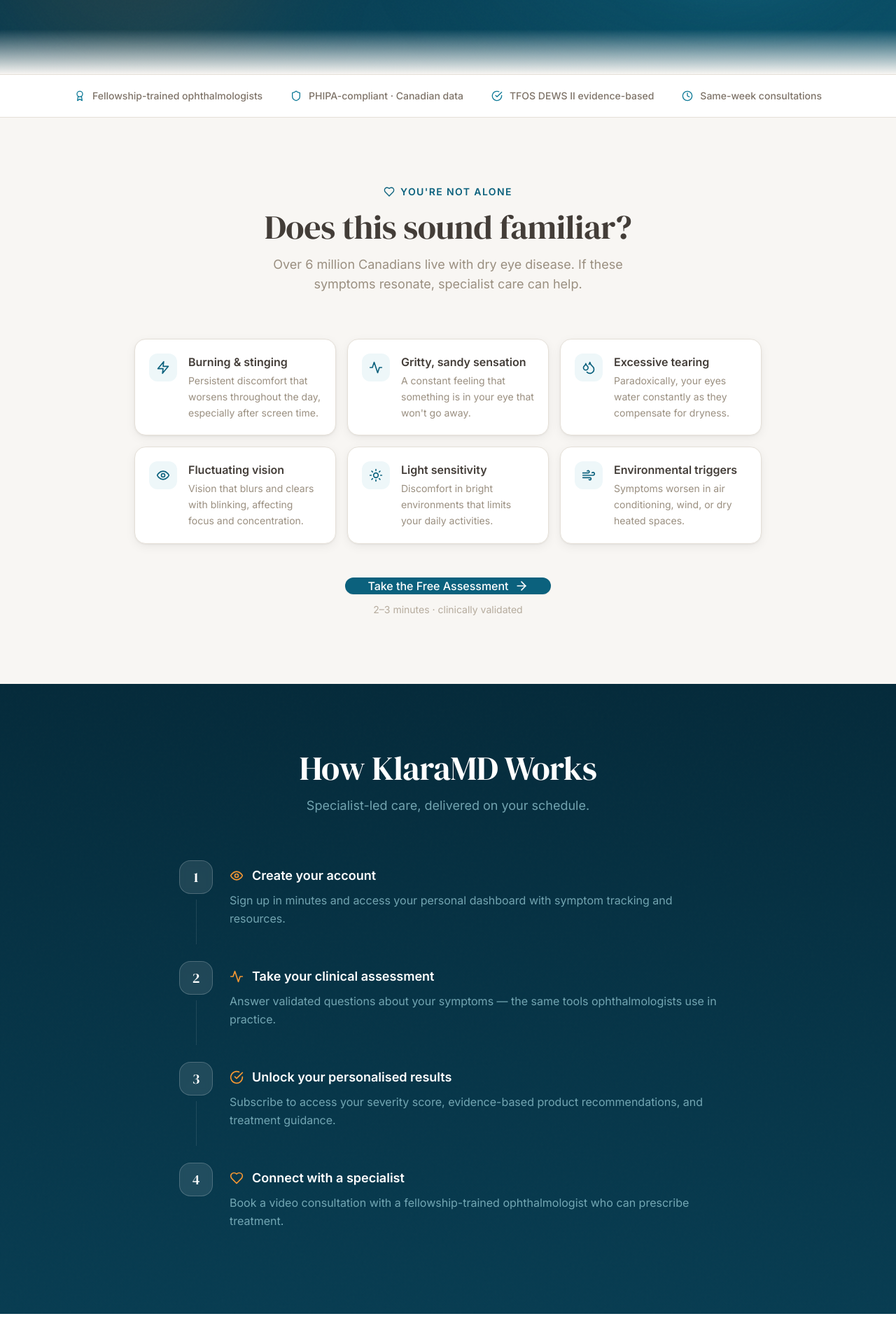
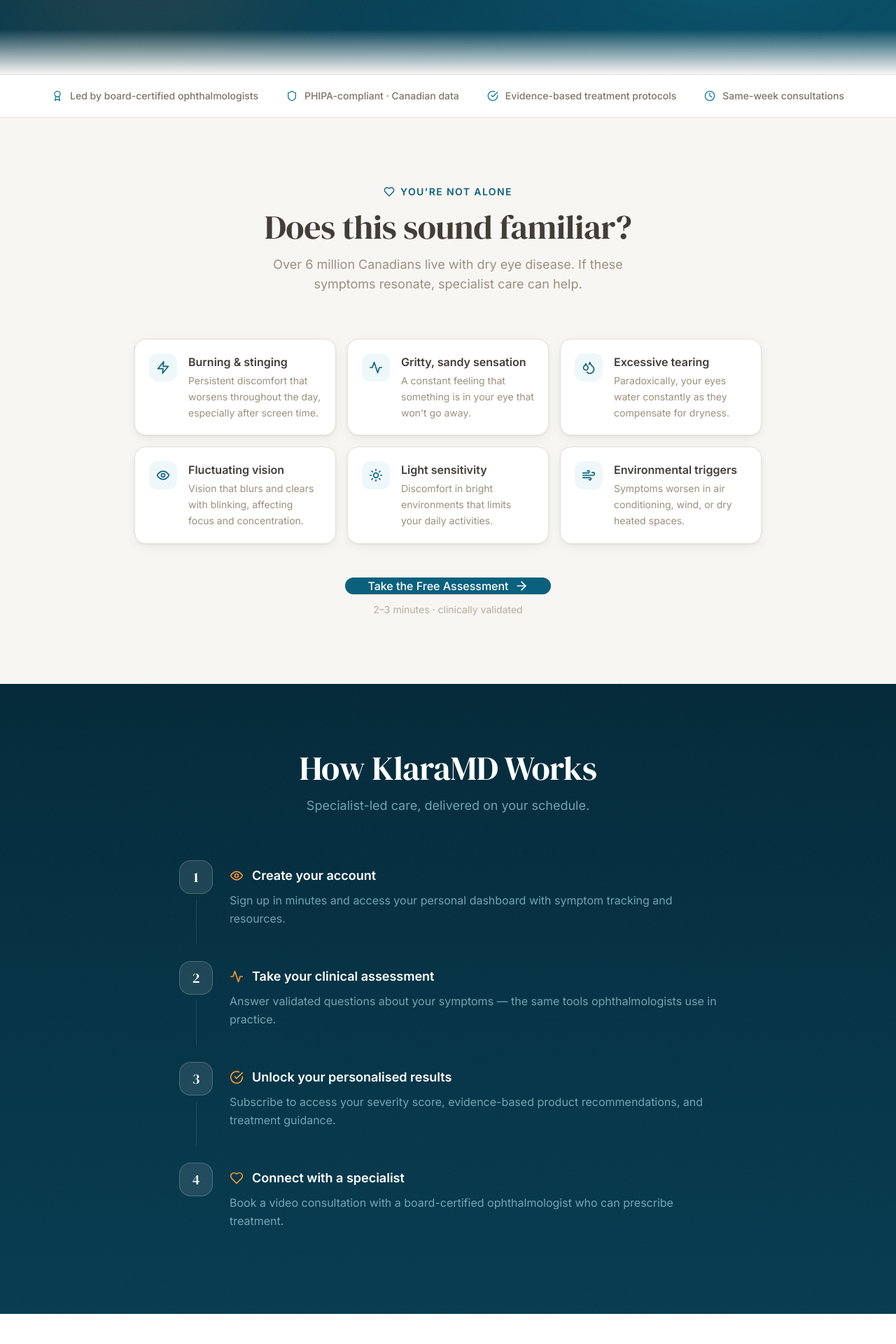
Before and after one commit to stash01/eyecare-poc, a Next.js app: page / in a window 1280 px wide. Shown: the part 620-2540 px from the top of the page at 70% size. Built offline with nearby package versions, Linux system fonts and the light colour scheme; no server answers.

Commit message:
board certified

```diff
--- a/src/app/assessment/page.tsx
+++ b/src/app/assessment/page.tsx
@@ -378,6 +378,15 @@
                     {val}
                   </span>
                 </div>
+                <div className="relative py-1">
+                  {/* Gradient track: green → yellow → red */}
+                  <div
+                    className="absolute left-0 right-0 top-1/2 -translate-y-1/2 h-2 rounded-full pointer-events-none"
+                    style={{
+                      background:
+                        "linear-gradient(to right, #22c55e 0%, #eab308 45%, #ef4444 100%)",
+                    }}
+                  />
                   <input
                     type="range"
                     min={0}
@@ -393,8 +402,13 @@
                         },
                       }))
                     }
-                  className="w-full h-2 rounded-lg appearance-none cursor-pointer accent-teal-600"
+                    className="relative w-full h-2 cursor-pointer appearance-none bg-transparent
+                      [&::-webkit-slider-runnable-track]:h-2 [&::-webkit-slider-runnable-track]:rounded-full [&::-webkit-slider-runnable-track]:bg-transparent
+                      [&::-moz-range-track]:h-2 [&::-moz-range-track]:rounded-full [&::-moz-range-track]:bg-transparent
+                      [&::-webkit-slider-thumb]:appearance-none [&::-webkit-slider-thumb]:w-5 [&::-webkit-slider-thumb]:h-5 [&::-webkit-slider-thumb]:rounded-full [&::-webkit-slider-thumb]:bg-white [&::-webkit-slider-thumb]:border-2 [&::-webkit-slider-thumb]:border-gray-300 [&::-webkit-slider-thumb]:shadow-md [&::-webkit-slider-thumb]:cursor-pointer
+                      [&::-moz-range-thumb]:w-5 [&::-moz-range-thumb]:h-5 [&::-moz-range-thumb]:rounded-full [&::-moz-range-thumb]:bg-white [&::-moz-range-thumb]:border-2 [&::-moz-range-thumb]:border-gray-300 [&::-moz-range-thumb]:shadow-md [&::-moz-range-thumb]:cursor-pointer"
                   />
+                </div>
                 <div className="flex justify-between text-xs text-gray-400 mt-1">
                   <span>None</span>
                   <span>Worst imaginable</span>
--- a/src/app/page.tsx
+++ b/src/app/page.tsx
@@ -244,9 +244,9 @@
         <div className="container mx-auto px-6 py-5">
           <div className="flex flex-wrap items-center justify-center gap-x-10 gap-y-3">
             {[
-              { icon: Award,        text: "Fellowship-trained ophthalmologists" },
+              { icon: Award,        text: "Led by board-certified ophthalmologists" },
               { icon: Shield,       text: "PHIPA-compliant · Canadian data" },
-              { icon: CheckCircle,  text: "TFOS DEWS II evidence-based" },
+              { icon: CheckCircle,  text: "Evidence-based treatment protocols" },
               { icon: Clock,        text: "Same-week consultations" },
             ].map(({ icon: Icon, text }) => (
               <div key={text} className="flex items-center gap-2.5 text-stone-600">
@@ -500,15 +500,15 @@
   {
     icon: Heart,
     title: "Connect with a specialist",
-    description: "Book a video consultation with a fellowship-trained ophthalmologist who can prescribe treatment.",
+    description: "Book a video consultation with a board-certified ophthalmologist who can prescribe treatment.",
   },
 ];
 
 const trust = [
   {
     icon: Award,
-    title: "Fellowship-trained specialists",
-    description: "Board-certified ophthalmologists with subspecialty training in cornea and ocular surface disease.",
+    title: "Led by board-certified specialists",
+    description: "Board-certified ophthalmologists with deep expertise in dry eye disease and ocular surface care.",
   },
   {
     icon: Shield,
@@ -518,7 +518,7 @@
   {
     icon: CheckCircle,
     title: "Evidence-based assessment",
-    description: "Our assessment uses clinically validated questionnaires aligned with TFOS DEWS II guidelines.",
+    description: "Our assessment uses clinically validated questionnaires and evidence-based treatment protocols.",
   },
   {
     icon: Clock,
--- a/src/app/recommendations/page.tsx
+++ b/src/app/recommendations/page.tsx
@@ -341,7 +341,7 @@
               <div className="flex items-start gap-3 mb-4">
                 <AlertTriangle className="h-5 w-5 text-red-600 mt-0.5" />
                 <p className="text-sm text-gray-700">
-                  For severe or treatment-resistant dry eye, our fellowship-trained ophthalmologists
+                  For severe or treatment-resistant dry eye, our board-certified ophthalmologists
                   offer advanced procedural treatments. These can provide significant relief when
                   other approaches haven't been enough.
                 </p>
@@ -387,7 +387,7 @@
             </h3>
             <p className="text-gray-600 mb-4">
               {severity === "severe"
-                ? "Our fellowship-trained ophthalmologists can evaluate your condition and recommend the most effective treatment plan for your specific situation."
+                ? "Our board-certified ophthalmologists can evaluate your condition and recommend the most effective treatment plan for your specific situation."
                 : severity === "moderate"
                 ? "Our board-certified ophthalmologists can help determine if prescription treatments might be right for you."
                 : "If you've been trying these approaches for a few weeks and still aren't feeling better, that's okay — sometimes you need a little extra help. Our ophthalmologists can explore prescription options with you."}
--- a/src/app/results/page.tsx
+++ b/src/app/results/page.tsx
@@ -69,7 +69,7 @@
     borderColor: "border-red-200",
     icon: AlertCircle,
     recommendation:
-      "Based on your assessment results, we recommend scheduling a consultation with one of our fellowship-trained ophthalmologists. They can evaluate prescription treatments and procedural options tailored to your specific condition.",
+      "Based on your assessment results, we recommend scheduling a consultation with one of our board-certified ophthalmologists. They can evaluate prescription treatments and procedural options tailored to your specific condition.",
     showBooking: true,
     bookingUrgency: "Schedule Specialist Consultation",
   },
--- a/src/lib/constants.ts
+++ b/src/lib/constants.ts
@@ -42,7 +42,7 @@
   PLATFORM_TITLE: "KlaraMD - Board-Certified Ophthalmologist Care for Dry Eyes",
   PLATFORM_DESCRIPTION: "Get relief from dry, irritated eyes. Take our free assessment and receive personalized treatment recommendations from board-certified ophthalmologists in Ontario.",
   PROVIDER_TYPE: "board-certified ophthalmologists",
-  PROVIDER_TYPE_SINGULAR: "fellowship-trained ophthalmologist",
+  PROVIDER_TYPE_SINGULAR: "board-certified ophthalmologist",
   SPECIALIST_TITLE: "Ophthalmologist",
 } as const;
 
```
Lines whose indentation alone changed are shown as unchanged.
